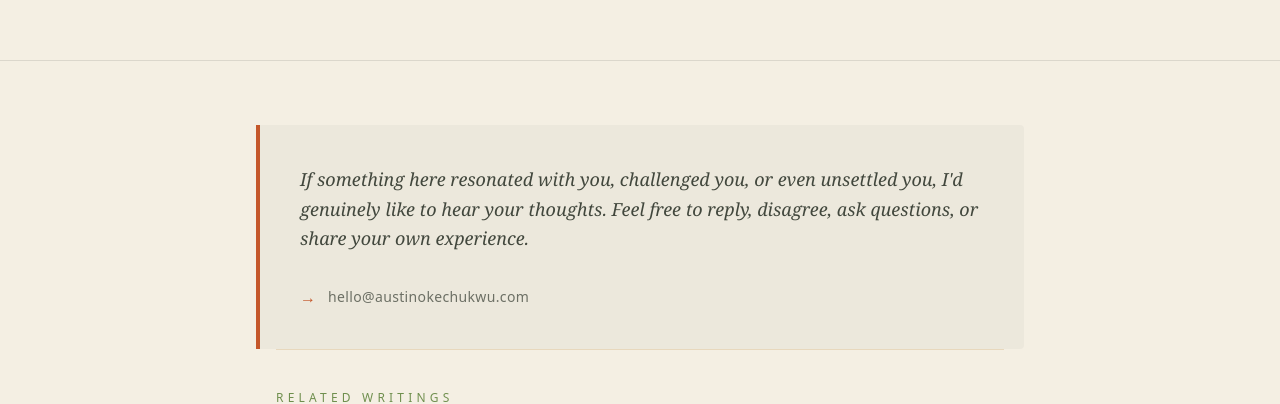
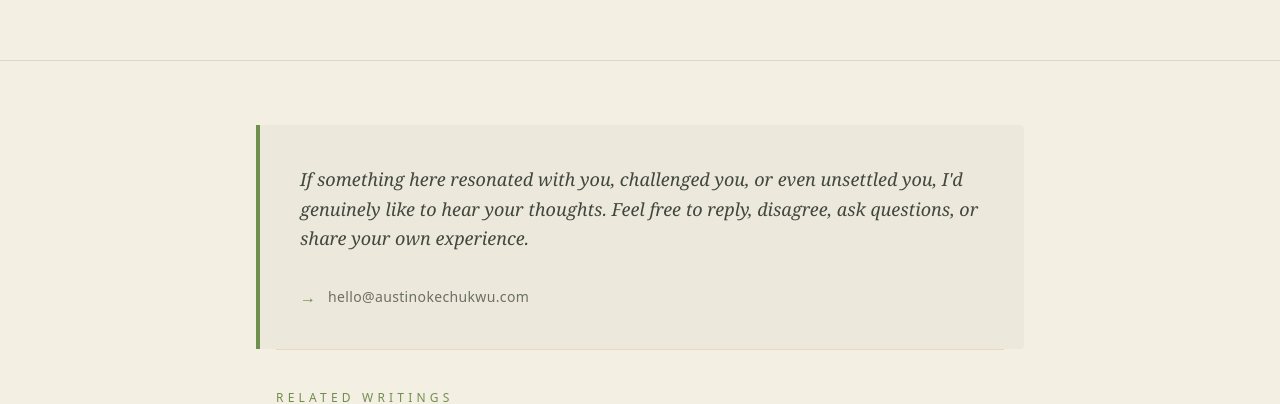
Before and after one commit to conditassociatesltd-gif/purposeful-builder, a Next.js app in the folder purposeful-builder/: page /writing/formation in a window 1280 px wide. Shown: the part 4960-5364 px from the top of the page. Built offline with nearby package versions, Linux system fonts and the light colour scheme.

Commit message:
Change CTA border and arrow to green

```diff
--- a/purposeful-builder/app/writing/[slug]/page.tsx
+++ b/purposeful-builder/app/writing/[slug]/page.tsx
@@ -97,17 +97,17 @@ export default async function EssayPage({ params }: { params: Promise<{ slug: st
       </article>
       <section className="mt-16 border-t border-black/10 dark:border-white/10 pt-16">
         <div className="max-w-3xl mx-auto">
-          <div className="p-8 md:p-10 border-l-4 border-[#c4572a] bg-black/[0.03] dark:bg-white/[0.03] rounded-r-sm">
+          <div className="p-8 md:p-10 border-l-4 bg-black/[0.03] dark:bg-white/[0.03] rounded-r-sm" style={{ borderColor: "var(--rust)" }}>
             <p className="font-serif italic text-lg leading-relaxed opacity-80">
               If something here resonated with you, challenged you, or even unsettled you,
               I'd genuinely like to hear your thoughts. Feel free to reply, disagree, ask questions, or share your own experience.
             </p>
 
             <div className="mt-8 flex items-center gap-3">
-              <span className="text-[#c4572a] font-bold">→</span>
+              <span className="font-bold" style={{ color: "var(--rust)" }}>→</span>
               <a
                 href="mailto:hello@austinokechukwu.com"
-                className="text-sm tracking-wide opacity-60 hover:opacity-100 hover:text-[#c4572a] transition-colors font-medium lowercase"
+                className="text-sm tracking-wide opacity-60 hover:opacity-100 hover:text-[var(--rust)] transition-colors font-medium lowercase"
               >
                 hello@austinokechukwu.com
               </a>
```
